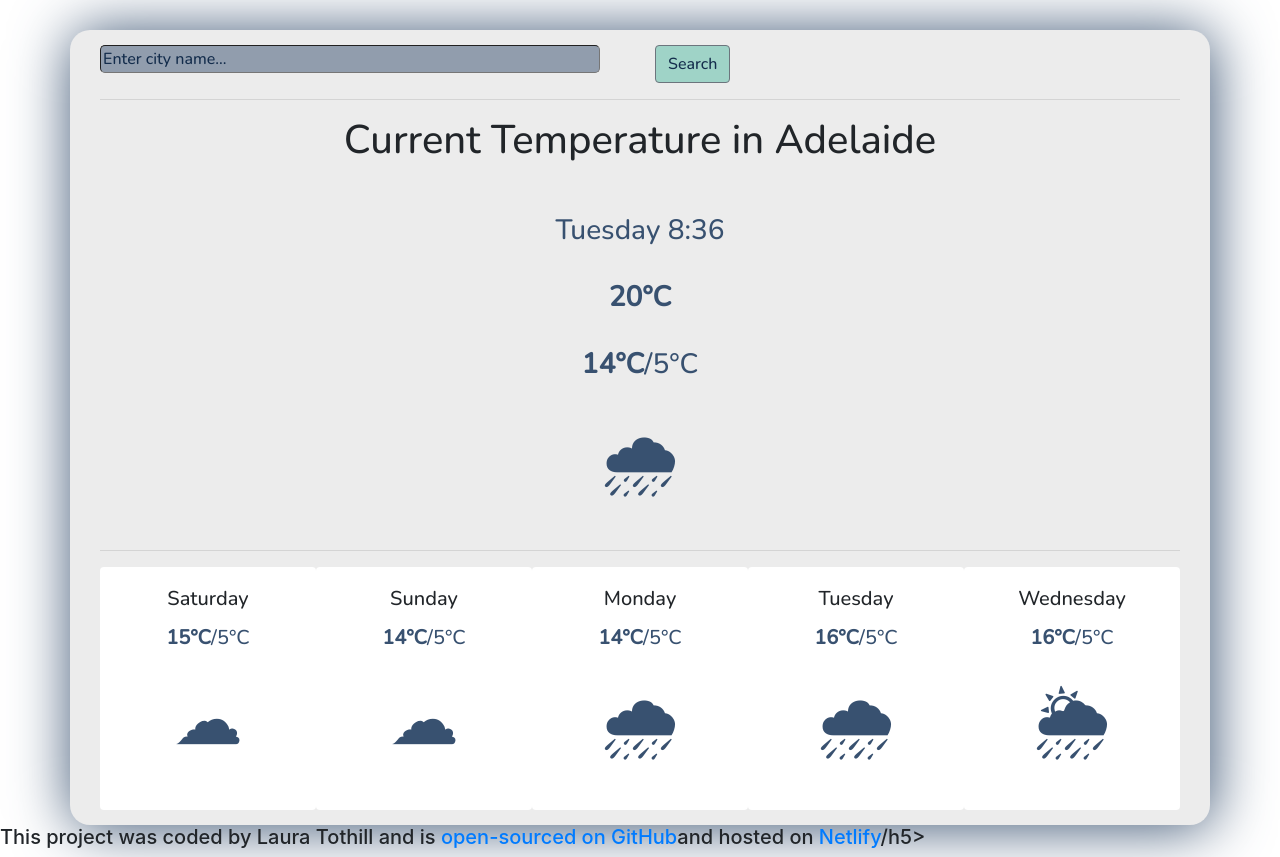
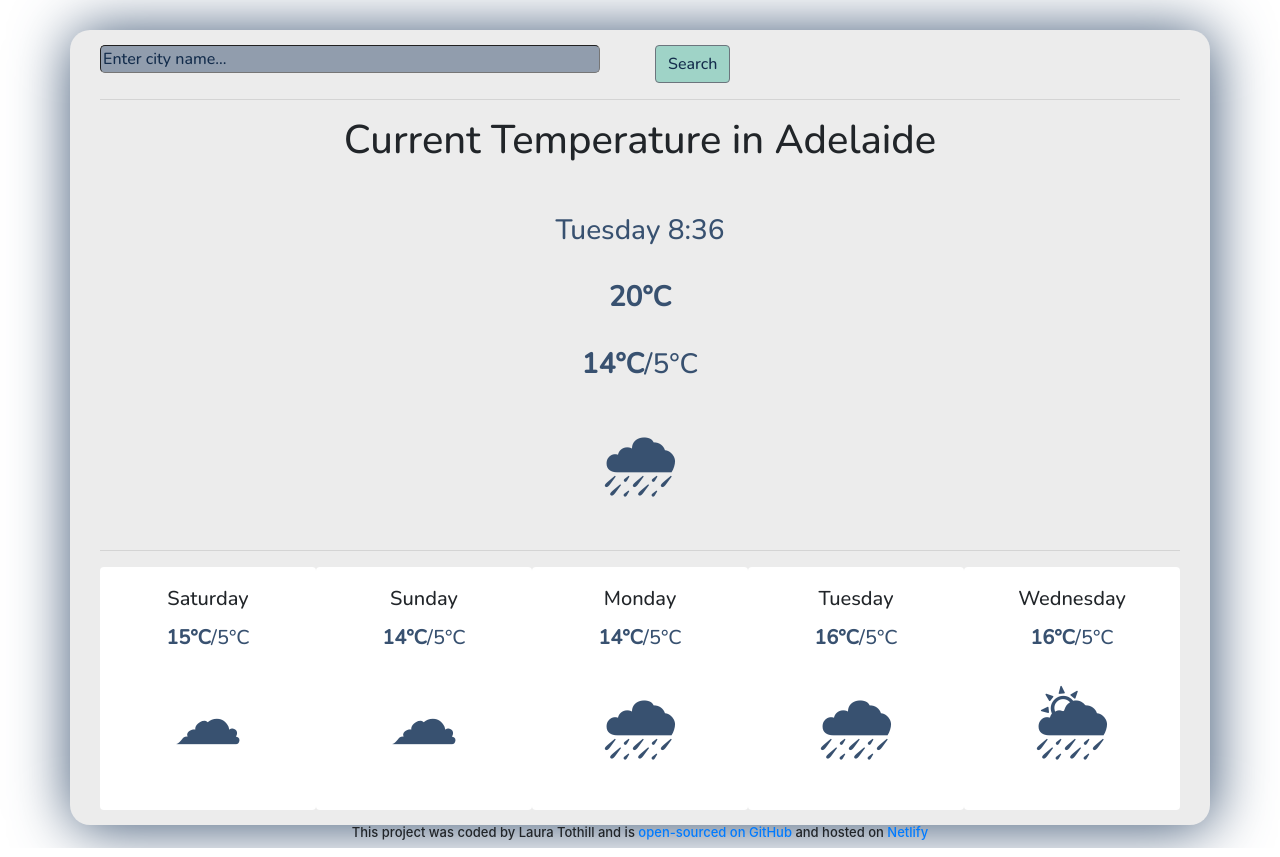
Before and after one commit to LauraTothill/SheCodes-Plus, a website built with Parcel: page index.html in a window 1280 px wide. Built offline with nearby package versions, Linux system fonts and the light colour scheme.

Commit message:
Edited link formatting

```diff
--- a/index.html
+++ b/index.html
@@ -83,7 +83,7 @@
 </div>
 </div>
 </div>
-<h5 class="personal-links"> This project was coded by Laura Tothill and is <a href="https://github.com/LauraTothill/SheCodes-Plus">open-sourced on GitHub</a>and hosted on <a href="https://strong-selkie-ec622c.netlify.app">Netlify</a>/h5>
+<h5 class="personal-links"> This project was coded by Laura Tothill and is <a href="https://github.com/LauraTothill/SheCodes-Plus">open-sourced on GitHub</a> and hosted on <a href="https://strong-selkie-ec622c.netlify.app">Netlify</a></h5>
 <script src="src/index.js"></script>
   </body>
 </html>
--- a/src/styles.css
+++ b/src/styles.css
@@ -64,6 +64,11 @@ input.btn-secondary {
   font-weight: bold;
 }
 
+.personal-links {
+  text-align: center;
+  font-size: small;
+}
+
 .first-color {
   background: #ececec;
 }
```
